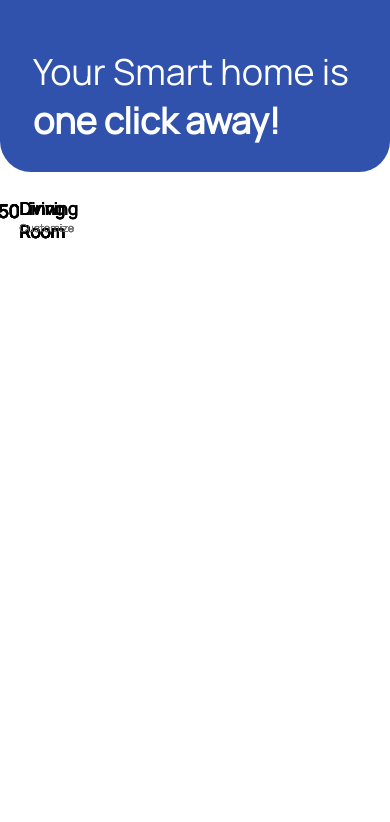
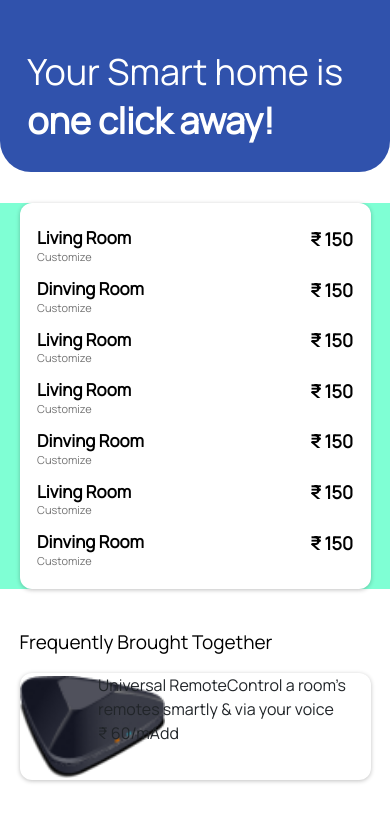
Before and after one commit to Akhil161/room_data, a React (Create React App) app: page /room/summary in a window 390 px wide. Shown: the top 822 px of the page. Built offline with nearby package versions, Linux system fonts and the light colour scheme.

Commit message:
payment screen

```diff
--- a/src/component/Summary.css
+++ b/src/component/Summary.css
@@ -11,7 +11,7 @@
   .summary-title-cont {
     position: relative;
     margin-bottom: 3%;
-    width: 100vw;
+    width: 100%;
     height: 172px;
 
 
@@ -20,9 +20,9 @@
   }
   .summary-title-inner {
     position: absolute;
-    width: 338px;
+    width: 90%;
     height: 98px;
-    left: 33px;
+    left: 7%;
     top: 47px;
 
     font-style: normal;
@@ -33,37 +33,37 @@
     color: #ffffff;
   }
   .summary-rooms-cont {
-    position: relative;
-    width: 100%;
+    margin-top: 8%;
+    width: 100vw;
     height: fit-content;
     background-color: aquamarine;
 
 
   }
   .summary-rooms-inner-cont {
-    position: absolute;
+    position: relative;
     width: 90%;
     left: 5%;
     height: fit-content;
-    /* left: 22px;
-top: 200px; */
-
+    margin-bottom: 5vh;
+    padding: 4% 0%;
     background: #ffffff;
     box-shadow: 0px 1px 4px rgba(0, 0, 0, 0.25);
     border-radius: 12px;
   }
   .summary-room-details {
-    position: absolute;
-    margin-top: 2%;
+    position: relative;
+
     height: 6vh;
+
 
   }
   .summary-room-name {
     position: absolute;
     width: fit-content;
     height: 23px;
-    left: 3%;
-    top: 13%;
+    left: 5%;
+    top:15%;
     font-style: normal;
     font-weight: 600;
     font-size: 17px;
@@ -73,9 +73,10 @@ top: 200px; */
 .summary-room-cutomize {
   position: absolute;
   width: 55px;
+  background-image: u;
   height: 15px;
-  left: 3%;
-  top: 58%;
+  left: 5%;
+  top:60%;
   font-family: 'Manrope';
   font-style: normal;
   font-weight: 400;
@@ -87,9 +88,8 @@ top: 200px; */
   position: absolute;
   width: 52px;
   height: 21px;
-
-  right: 5%;
-  top: 21%;
+  top:20%;
+  right:5%;
   font-family: 'Manrope';
   font-style: normal;
   font-weight: 600;
@@ -99,17 +99,18 @@ top: 200px; */
   color: #000000;
 }
 .summary-room-frequantBuy-conyainer{
-  position: relative;
+
   width: 100%;
 
 
 }
 .summary-room-frequantBuy-tit {
-  position: absolute;
+  position: relative;
   width: 90%;
   height: 23px;
   left: 5%;
   top: 0px;
+  margin-bottom: 5%;
   font-family: 'Manrope';
   font-style: normal;
   font-weight: 400;
@@ -122,15 +123,21 @@ top: 200px; */
 
 }
 .summary-room-frequantBuy-product{
-  width: 345px;
+  display: flex;
+
   height: 107px;
-  left: 22px;
-  top: 483px;
-
+  width: 90%;
+  margin-left: 5%;
   background: #FFFFFF;
   box-shadow: 0px 1px 4px rgba(0, 0, 0, 0.25);
   border-radius: 12px;
 }
 .summary-room-frequantBuy-product-img{
+      display: flex;
+      align-items: center;
+      width: 40%;
+}
+.summary-room-frequantBuy-product-img div{
+  width: 15px;
 }
 }
--- a/src/component/Summary.js
+++ b/src/component/Summary.js
@@ -3,7 +3,7 @@ import './Summary.css'
 
 export default function Summary() {
   return (
-    <div >
+    < >
         <div className="summary-title-cont">
         <div className="summary-title-inner">
           <span style={{
@@ -52,21 +52,23 @@ export default function Summary() {
                 <span className='summary-room-cutomize'>Customize</span>
                 <span className='summary-room-money'>₹ 150</span>
              </div>
-             {/* <div className='summary-room-details'>
+             <div className='summary-room-details'>
                 <span className='summary-room-name'>Dinving Room</span>
                 <span className='summary-room-cutomize'>Customize</span>
                 <span className='summary-room-money'>₹ 150</span>
-             </div> */}
+             </div>
           </div>
        </div>
 
-       {/* <div className='summary-room-frequantBuy-conyainer'>
+       <div className='summary-room-frequantBuy-conyainer'>
             <div className='summary-room-frequantBuy-tit'>
               <span className='summary-room-frequantBuy-title'>Frequently Brought Together</span>
             </div>
             <div className='summary-room-frequantBuy-product'>
               <div className='summary-room-frequantBuy-product-img'>
+                <div>
                 <img style={{width:"145px"}} src={process.env.PUBLIC_URL+"/assets/img/remote.png"} alt="remote"></img>
+                </div>
               </div>
               <div>
                 <span>Universal Remote</span>
@@ -77,7 +79,7 @@ export default function Summary() {
                 </div>
               </div>
             </div>
-          </div> */}
-    </div>
+          </div>
+    </>
   )
 }
```
